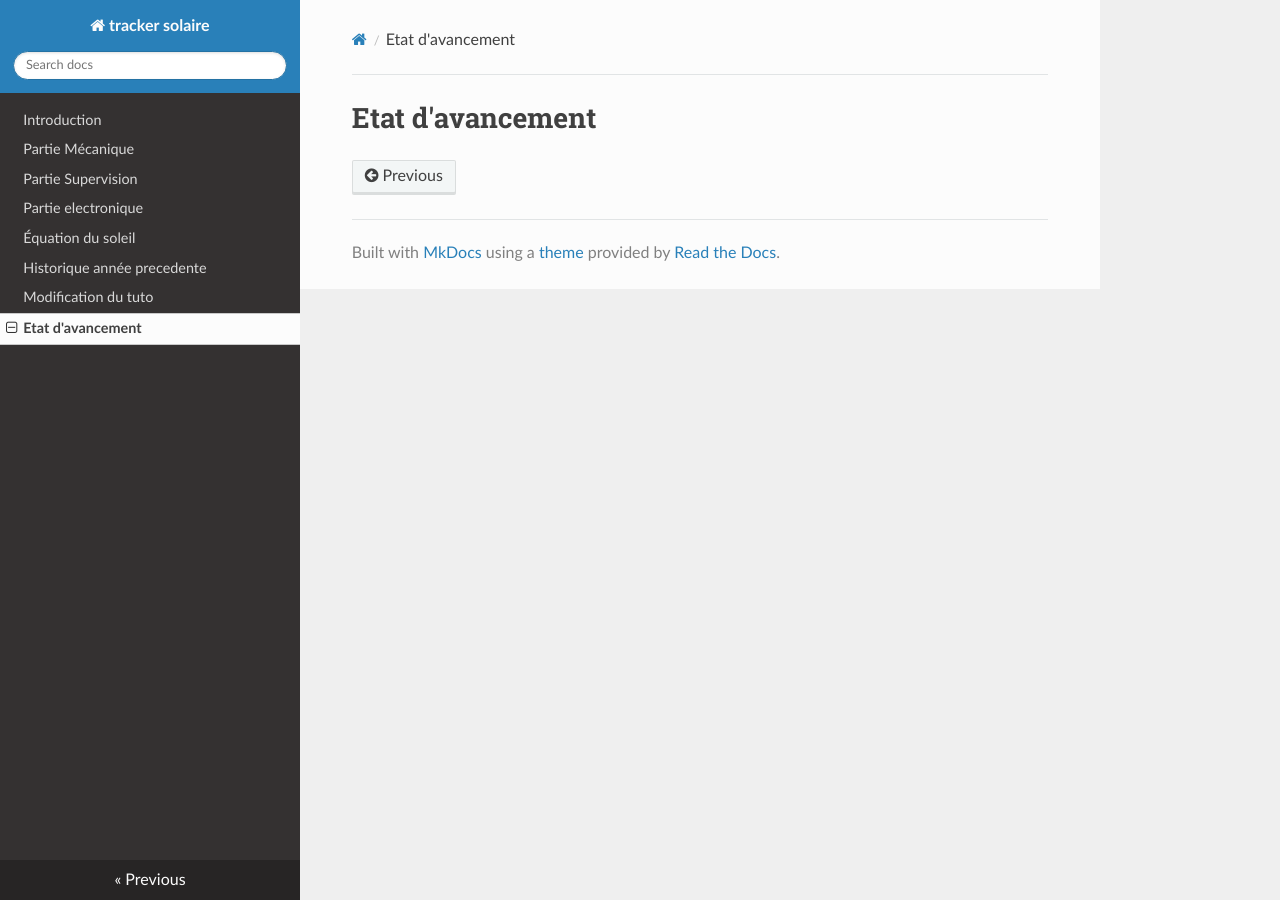
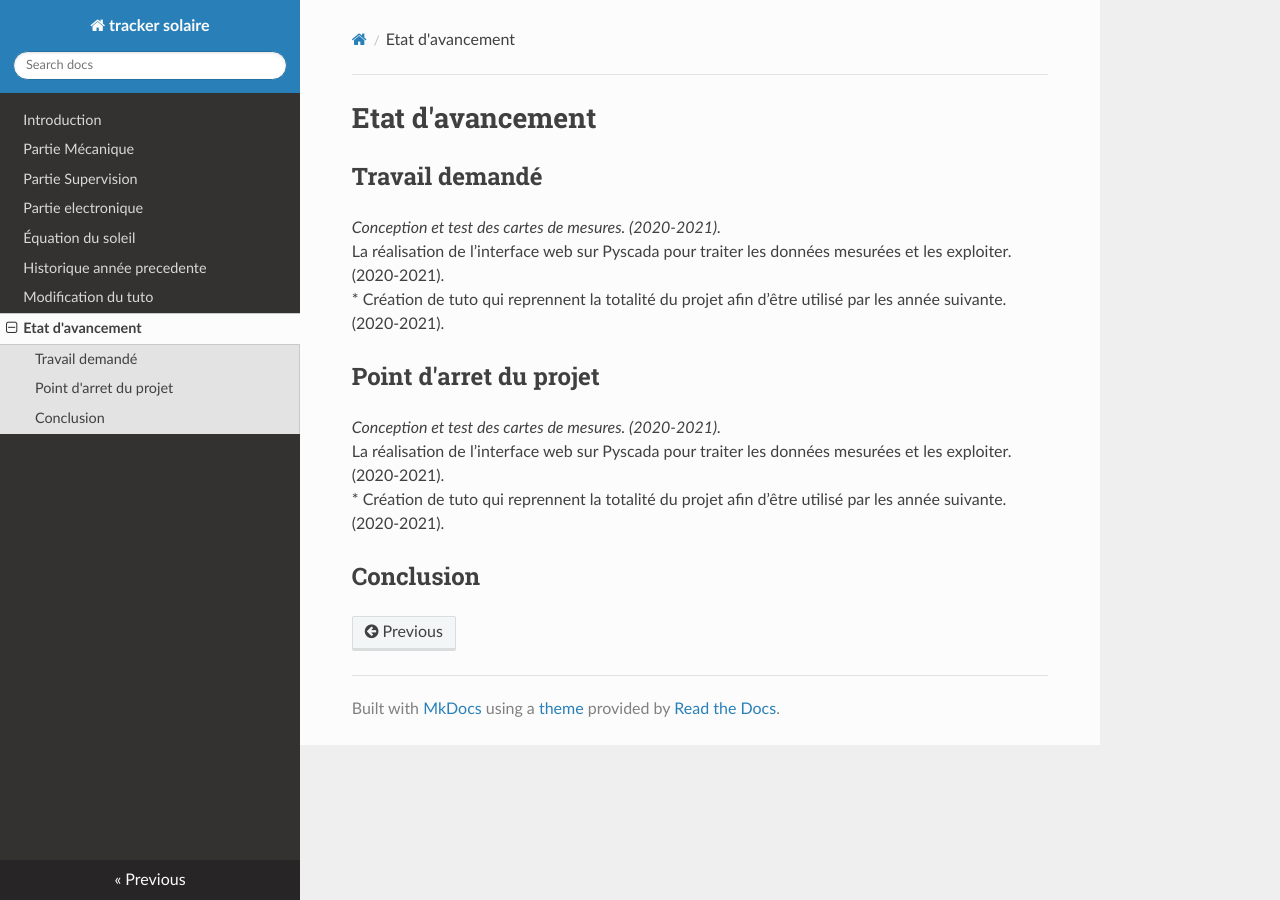
Before and after one commit to pt-tracker-gim/trackeurSolaire, an MkDocs documentation site: the page built from docs/etat_avancement.md, in a window 1280 px wide. Built offline with MkDocs 1.6.1, drawn with Linux system fonts in a browser that asks for light colours; nearby versions of some CDN libraries; old or Windows-style settings are respelled for this version of MkDocs.

Commit message:
Update etat_avancement.md

```diff
--- a/docs/etat_avancement.md
+++ b/docs/etat_avancement.md
@@ -1 +1,17 @@
 # Etat d'avancement
+
+
+## Travail demandé
+
+*Conception et test des cartes de mesures. (2020-2021).
+* La réalisation de l’interface web sur Pyscada pour traiter les données mesurées et les exploiter. (2020-2021).
+* Création de tuto qui reprennent la totalité du projet afin d’être utilisé par les année suivante. (2020-2021).
+
+## Point d'arret du projet
+
+*Conception et test des cartes de mesures. (2020-2021).
+* La réalisation de l’interface web sur Pyscada pour traiter les données mesurées et les exploiter. (2020-2021).
+* Création de tuto qui reprennent la totalité du projet afin d’être utilisé par les année suivante. (2020-2021).
+
+
+## Conclusion
```
